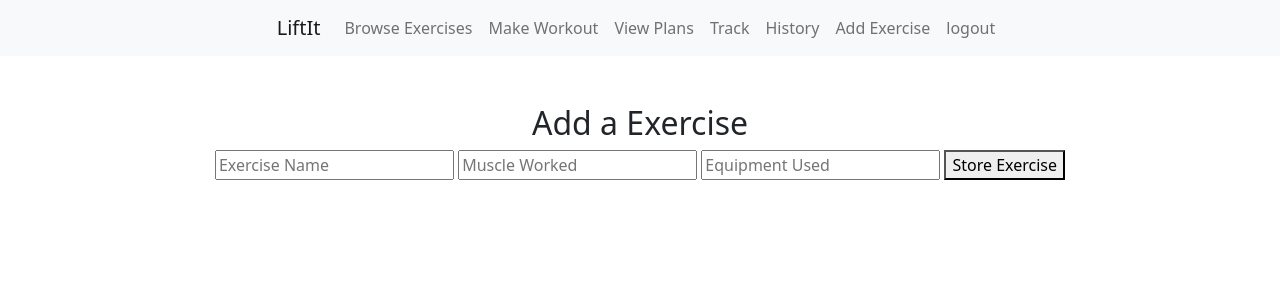
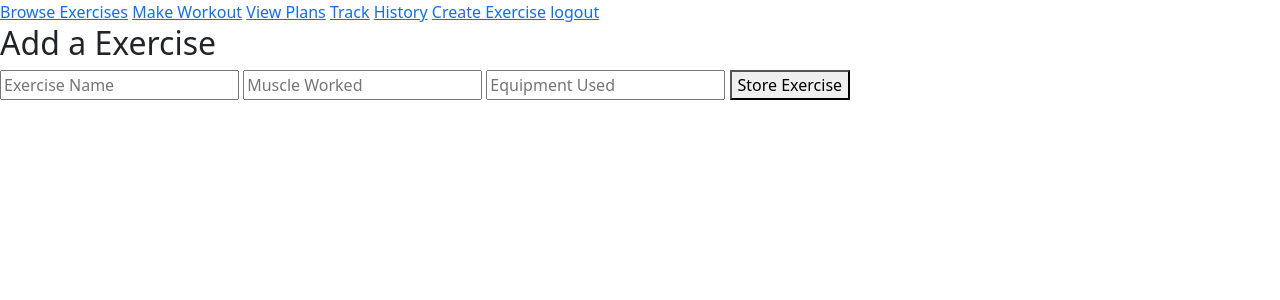
Before and after one commit to etcheekes/LiftIt, a Flask app: page /add in a window 1280 px wide. Shown: the top 300 px of the page. Run offline with Flask 2, Linux system fonts and the light colour scheme; a user stored in the database is signed in; some libraries are stand-ins or nearby versions.

Commit message:
removed bootstrap code so I can better learn pure HTML and CSS

```diff
--- a/templates/layout.html
+++ b/templates/layout.html
@@ -6,7 +6,6 @@
         <meta charset="utf-8">
         <meta name="viewport" content="initial-scale=1, width=device-width">
 
-
         <!-- http://getbootstrap.com/docs/5.1/ -->
         <link crossorigin="anonymous" href="https://cdn.jsdelivr.net/npm/bootstrap@5.1.3/dist/css/bootstrap.min.css" integrity="sha384-1BmE4kWBq78iYhFldvKuhfTAU6auU8tT94WrHftjDbrCEXSU1oBoqyl2QvZ6jIW3" rel="stylesheet">
         <script crossorigin="anonymous" src="https://cdn.jsdelivr.net/npm/bootstrap@5.1.3/dist/js/bootstrap.bundle.min.js" integrity="sha384-ka7Sk0Gln4gmtz2MlQnikT1wXgYsOg+OMhuP+IlRH9sENBO0LRn5q+8nbTov4+1p"></script>
@@ -14,35 +13,24 @@
         <!-- link stylesheet -->
         <link href="/static/styles.css" rel="stylesheet">
 
-        <title>Workout: {% block title %}{% endblock %}</title>
+    <title>Workout: {% block title %}{% endblock %}</title>
     </head>
     <body>
-        <nav class="navbar navbar-expand-lg navbar-light bg-light">
-            <div class="d-md-flex d-block flex-row mx-md-auto mx-0">
-                <a class="navbar-brand" href="/">LiftIt</a>
-                <button class="navbar-toggler" type="button" data-toggle="collapse" data-target="#navbarNavAltMarkup" aria-controls="navbarNavAltMarkup" aria-expanded="false" aria-label="Toggle navigation">
-                <span class="navbar-toggler-icon"></span>
-                </button>
-                <div class="collapse navbar-collapse" id="navbarNavAltMarkup" >
-                <div class="navbar-nav">
-                    {% if session["user_id"] %}
-                        <a class="nav-item nav-link" href="/browse">Browse Exercises</a>
-                        <a class="nav-item nav-link" href="/workout_plan">Make Workout</a>
-                        <a class="nav-item nav-link" href="/view_plan">View Plans</a>
-                        <a class="nav-item nav-link" href="#">Track</a>
-                        <a class="nav-item nav-link" href="#">History</a>
-                        <a class="nav-item nav-link" href="/add">Add Exercise</a>
-                        <a class="nav-item nav-link" href="/logout">logout</a>
-                    {%else%}
-                        <a class="nav-item nav-link" href="/register">Register</a>
-                        <a class="nav-item nav-link" href="/login">Login</a>
-                    {% endif %}
-                </div>
-                </div>
-            </div>
+        <nav>
+            {% if session["user_id"] %}
+                <a  href="/browse">Browse Exercises</a>
+                <a  href="/workout_plan">Make Workout</a>
+                <a  href="/view_plan">View Plans</a>
+                <a  href="#">Track</a>
+                <a  href="#">History</a>
+                <a  href="/add_exercise">Create Exercise</a>
+                <a  href="/logout">logout</a>
+            {%else%}
+                <a  href="/register">Register</a>
+                <a  href="/login">Login</a>
+            {% endif %}
         </nav>
-        <div class="container-fluid py-5 text-center">
+        <div>
             {% block main %}{% endblock %}
         </div>
     </body>
-</html>
```
